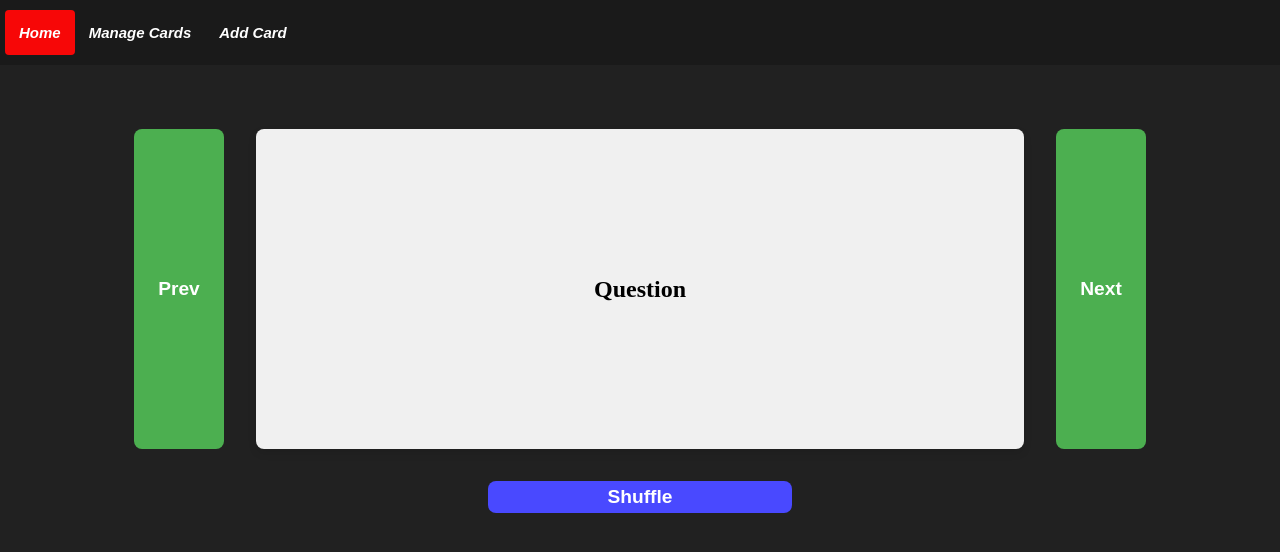
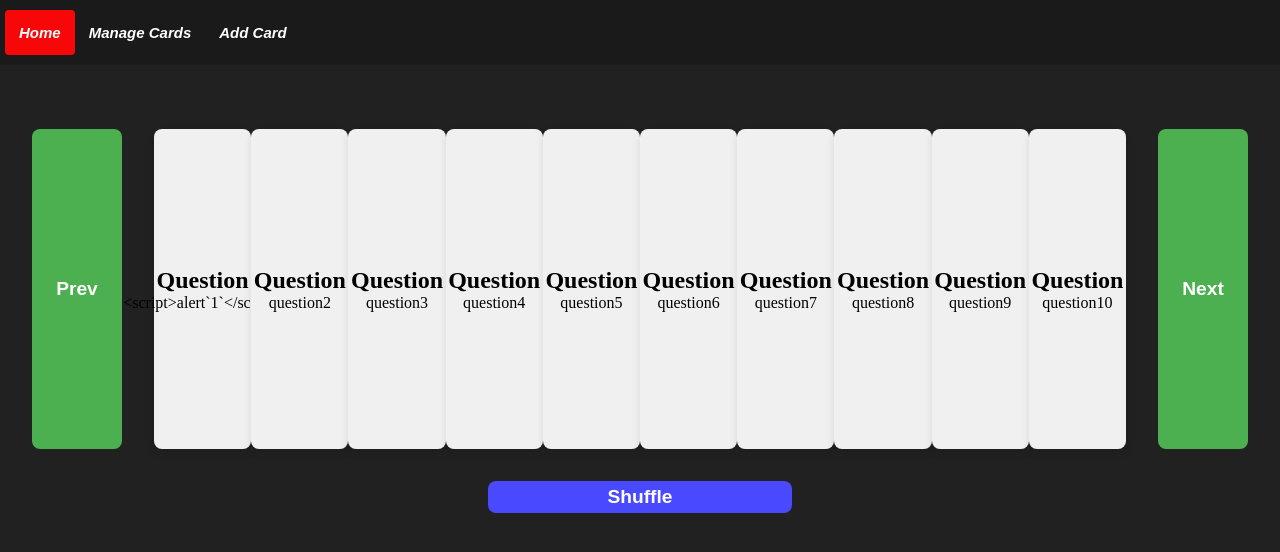
Before and after one commit to AuricFox/Flashcards, a Flask app: page /flashcards/1 in a window 1280 px wide. Shown: the top 552 px of the page. Run offline with Flask 3, Linux system fonts and the light colour scheme; parts of the project's set-up code (start-up, migrations or seed data) failed here and were passed over.

Commit message:
Refactoring flashcard page

```diff
--- a/app.py
+++ b/app.py
@@ -54,8 +54,9 @@ def flashcard_route(category):
     '''
     # TODO: Query database for questions related to specified category
     # data = database.view_allcards(category=category)
+    data=TEST_DATA
 
-    return render_template('flashcards.html', nav_id="home-page", data=TEST_DATA)
+    return render_template('flashcards.html', nav_id="home-page", data=data, length=len(data['questions']))
 
 # ==============================================================================================================
 @app.route("/manage_flashcards")
--- a/static/js/base.js
+++ b/static/js/base.js
@@ -82,9 +82,6 @@ function shuffleArray(array) {
     return array;
 };
 
-// Show the first flashcard when the page loads
-showFlashcard(0);
-
 // Animate flashcard so it rotates when clicked
 document.getElementById('flashcard').addEventListener('click', function () {
     const cardContent = document.getElementById('cardContent');
--- a/templates/flashcards.html
+++ b/templates/flashcards.html
@@ -7,22 +7,33 @@
 
     <button class="side-button" id="previous-button" onclick="showPreviousFlashcard()">Prev</button>
 
-    <div class="flashcard" id="flashcard">
-        <div class="card-content" id="cardContent">
-            <div class="side front" id="front"></div>
-            <div class="side back" id="back"></div>
+    {% for index in range(length) %}
+    <div class="flashcard" id="flashcard-{{ index }}">
+        <div class="card-content" id="cardContent-{{ index }}">
+            <div class="side front" id="front-{{ index }}">
+                <h2>Question</h2>
+                <p>{{ data['questions'][index]['question'] | escape }}</p>
+            </div>
+            <div class="side back" id="back-{{ index }}">
+                <h2>Answer</h2>
+                <p>{{ data['questions'][index]['answer'] | escape }}</p>
+            </div>
         </div>
     </div>
+    {% endfor %}
 
     <button class="side-button" id="next-button" onclick="showNextFlashcard()">Next</button>
 
 </div>
+
 <div class="buttons">
     <button id="shuffle-button" onclick="shuffleFlashcards()">Shuffle</button>
 </div>
 
 <script>
-    var flashcards = {{ data | tojson | escape }};
+    document.addEventListener("DOMContentLoaded", function () {
+            showFlashcard(0);
+        });
 </script>
 
 {% endblock %}
```
